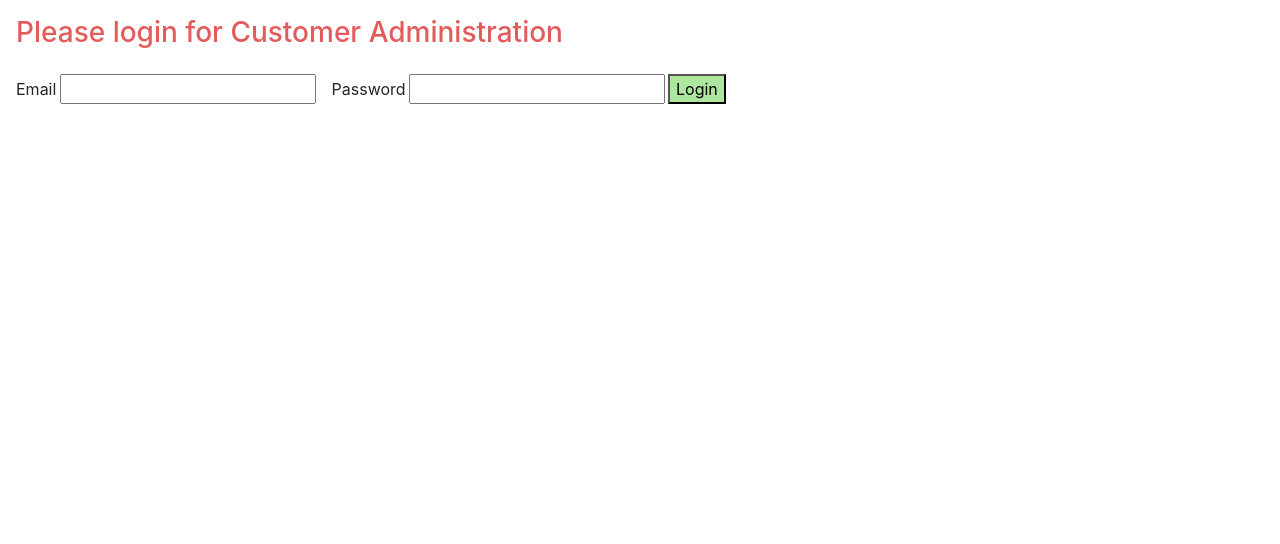
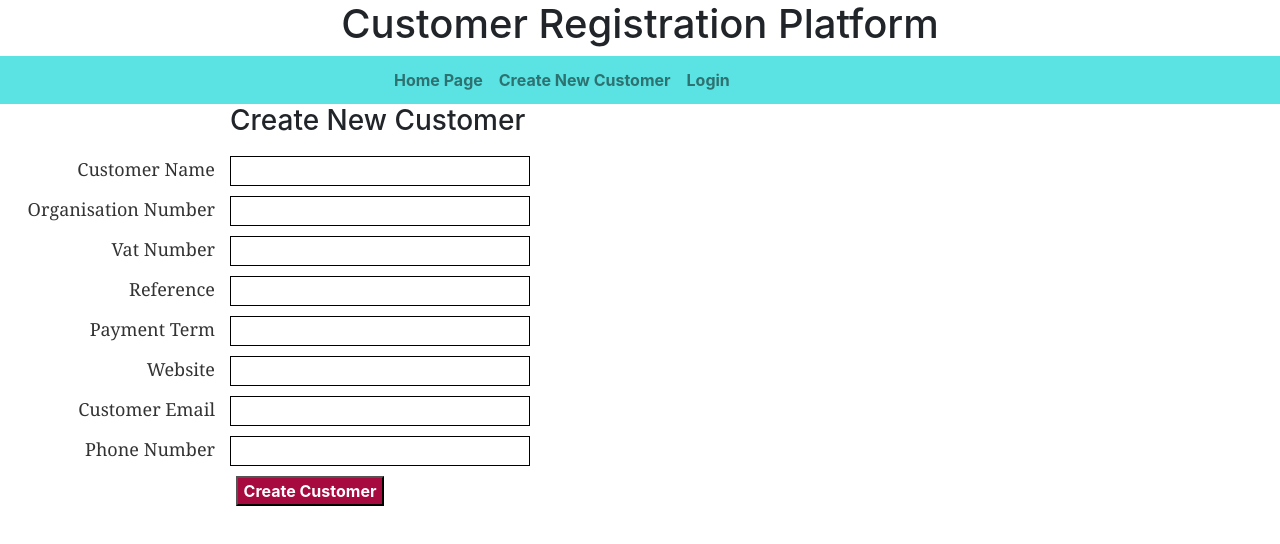
Before and after one commit to ulidin/customer-reg, a React (Create React App) app: page /home/create in a window 1280 px wide. Shown: the top 544 px of the page. Built offline with nearby package versions, Linux system fonts and the light colour scheme.

Commit message:
login, fix code and updates

```diff
--- a/src/App.css
+++ b/src/App.css
@@ -43,6 +43,6 @@
 }
 
 .nav-text-color {
-  color: #0669eb;
+  color: #3581e4;
   font-weight: bold;
 }
--- a/src/App.js
+++ b/src/App.js
@@ -8,38 +8,24 @@ import CustomerCreatePage from './pages/CustomerCreatePage';
 import CustomerDetailPage from './pages/CustomerDetailPage';
 import CustomerUpdatePage from './pages/CustomerUpdatePage';
 import 'bootstrap/dist/css/bootstrap.css'
-import styled from 'styled-components'
-import WhoAmI from './pages/WhoAmI';
-import UseToken from './components/UseToken'
+import WhoAmIPage from './pages/WhoAmIPage';
+import styled from  'styled-components'
 
 
-// const Heading = styled.h1`
-//   font-size: 2rem;
-//   color: #a70a3e;
-//   `
-
+const Header = styled.h1`
+  margin-right: auto;
+  text-align: center;
+`
 function App() {
-
-  const { token, setToken } = UseToken();
-
-  if(!token) {
-    return <LoginPage setToken={setToken} />
-  }
-
-
 
   return (
     <div>
-    <h1>Customer Registration Platform</h1>
+    <Header>Customer Registration Platform</Header>
 
     <nav className="navbar navbar-expand-lg navbar-light nav-text-color menu-backgroud  p-1">
       <div className="container-fluid" style={{width: 570}} ml-10 pl-0>
-        {/* <span className="navbar-brand mb-0 h1">Login to Register</span> */}
-
-        {/* <div className="collapse navbar-collapse" id="navbarSupportedContent" navbar-expand= "sm|-md|-lg|-xl"> */}
         <div  id="navbarSupportedContent" navbar-expand= "sm|-md|-lg|-xl">
           <ul className="navbar-nav">
-            {/* <NavLinkItem className="active" aria-current="page" to="/login" text="Login" /> */}
             <NavLinkItem className="active" aria-current="page"/>
             <NavLinkItem to="/home" text="Home Page" />
             <NavLinkItem to="/home/create" text="Create New Customer" />
@@ -47,10 +33,7 @@ function App() {
           </ul>
         </div>
       </div>
-      <WhoAmI />
     </nav>
-
-
     <Switch>
 
       <Route path="/login">
@@ -58,6 +41,7 @@ function App() {
       </Route>
 
       <Route path="/home/create">
+          <WhoAmIPage />
           <CustomerCreatePage />
         </Route>
 
@@ -72,12 +56,11 @@ function App() {
         />
 
       <Route path="/home">
+        <WhoAmIPage />
         <HomePage />
       </Route>
 
-      <Route path="/">
-        {/* <Heading>Please login to administrate customers.</Heading> */}
-      </Route>
+      <Route path="/" />
 
     </Switch>
 
--- a/src/components/CustomerListItem.jsx
+++ b/src/components/CustomerListItem.jsx
@@ -2,7 +2,8 @@ import React from "react";
 import { Link } from "react-router-dom";
 
 
-export default function CustomerListItem({ customerData }) {
+export default function CustomerListItem({ customerData, }) {
+
   return (
           <tr>
             <td>
--- a/src/components/UseToken.jsx
+++ b/src/components/UseToken.jsx
@@ -14,6 +14,8 @@ export default function UseToken() {
     setToken(userToken.token);
   };
 
+  console.log("save:" + saveToken)
+
   return {
     setToken: saveToken,
     token
--- a/src/pages/HomePage.jsx
+++ b/src/pages/HomePage.jsx
@@ -8,8 +8,6 @@ const Heading = styled.h1`
   font-size: 2rem;
   color: #a70a3e;
   `
-
-
 
 export default function HomePage() {
     const [customerList, setCustomerList] = useState([])
@@ -22,6 +20,10 @@ export default function HomePage() {
     }, [])
 
     return (
+    <div>
+    <script>
+      window.location.reload()
+    </script>
     <div className="table-responsive">
     {customerList
     ?(
@@ -50,5 +52,6 @@ export default function HomePage() {
     )
     }
     </div>
+    </div>
   );
 }
--- a/src/pages/LoginPage.jsx
+++ b/src/pages/LoginPage.jsx
@@ -20,13 +20,7 @@ const Label = styled.label`
 const Input = styled.input`
     color:aquamarine;
 `
-export default function LoginPage({ setToken }) {
-    // const [credentialFormData, setCredentialFormData] = useState({
-    //     email: "Georgios.Goussis@yh.nackademin.se",
-    //     password: "javascriptoramverk"
-    // })
-
-
+export default function LoginPage() {
     const [credentialFormData, setCredentialFormData] = useState({
         email: "",
         password: ""
@@ -51,9 +45,8 @@ export default function LoginPage({ setToken }) {
         })
         .then(res => res.json())
         .then(data => {
-            // localStorage.setItem("CUSTOMERS", data.token)
-            setToken(data.token);
-            // history.push("/home")
+            localStorage.setItem("CUSTOMERS", data.token)
+            history.push("/home")
         })
     }
 
@@ -62,7 +55,6 @@ export default function LoginPage({ setToken }) {
         console.log(e.target.name, e.target.value)
         setCredentialFormData({...credentialFormData, [e.target.name]: e.target.value})
     }
-
 
   return (
     <div>
--- a/src/pages/WhoAmI.jsx
+++ b/src/pages/WhoAmIPage.jsx
@@ -1,10 +1,20 @@
 import React, { useState, useEffect } from 'react'
 import { useHistory } from 'react-router-dom'
 import CustomerAPIItem from '../components/CustomerAPIItem'
+import styled from 'styled-components'
 
 
+const Div = styled.div`
+  background-color: #5be2e2;
+  padding: 0 20px 0 10px;
+  color: gray;
+  font-size: 10px;
+  text-align: right;
+  width: 100%;
+`
 
-export default function WhoAmI(){
+
+export default function WhoAmIPage(){
     const [customerItem, setCustomerItem] = useState(null)
     const token = localStorage.getItem("CUSTOMERS")
     const history = useHistory()
@@ -17,22 +27,18 @@ export default function WhoAmI(){
       CustomerAPIItem("me", "GET", null)
       .then(res => res.json())
       .then(data => setCustomerItem(data))
-      history.push('/')
+      history.push('/home')
 
       }, [])
   return (
-      <nav className="justify-content-end pr-lg-5">
+      <nav className="justify-content-end">
       {customerItem
       ? (
         <form>
-        <div>
-        <label>Email: </label>
-        <output>{customerItem.email}</output>
-        </div>
-        <div>
-        <label>Name: </label>
-        <output>{customerItem.firstName} {customerItem.lastName}</output>
-        </div>
+        <Div>
+        <label>User logged in:&nbsp;</label>
+        <output>{customerItem.firstName} {customerItem.lastName}, {customerItem.email}</output>
+        </Div>
         </form>
       )
       :
```
